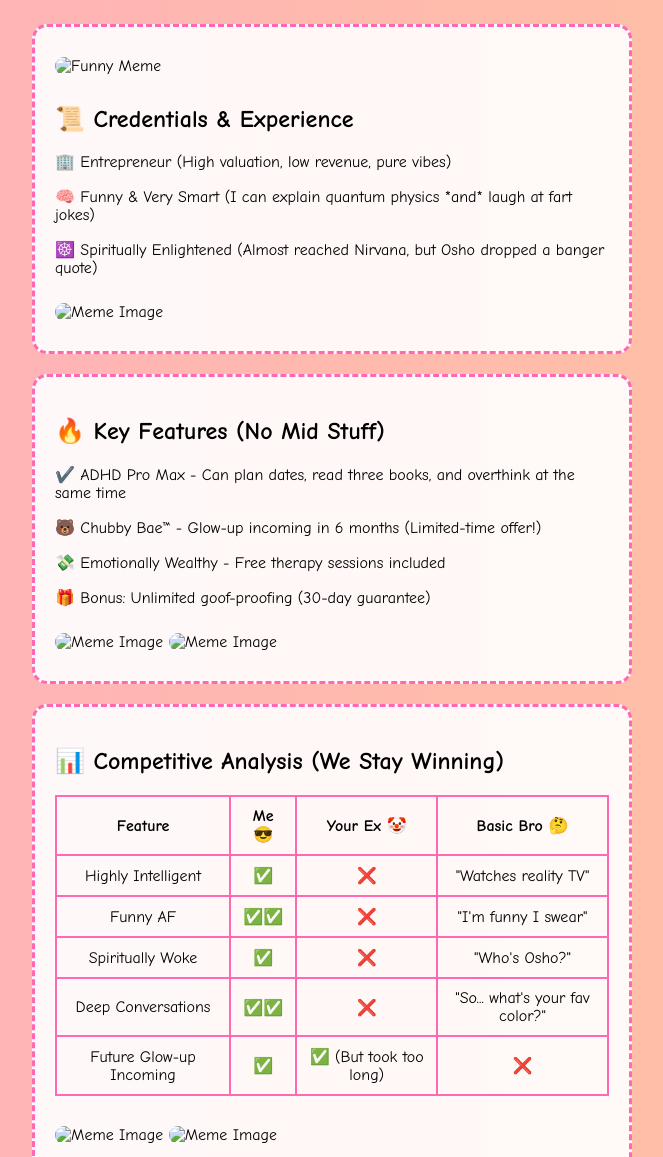
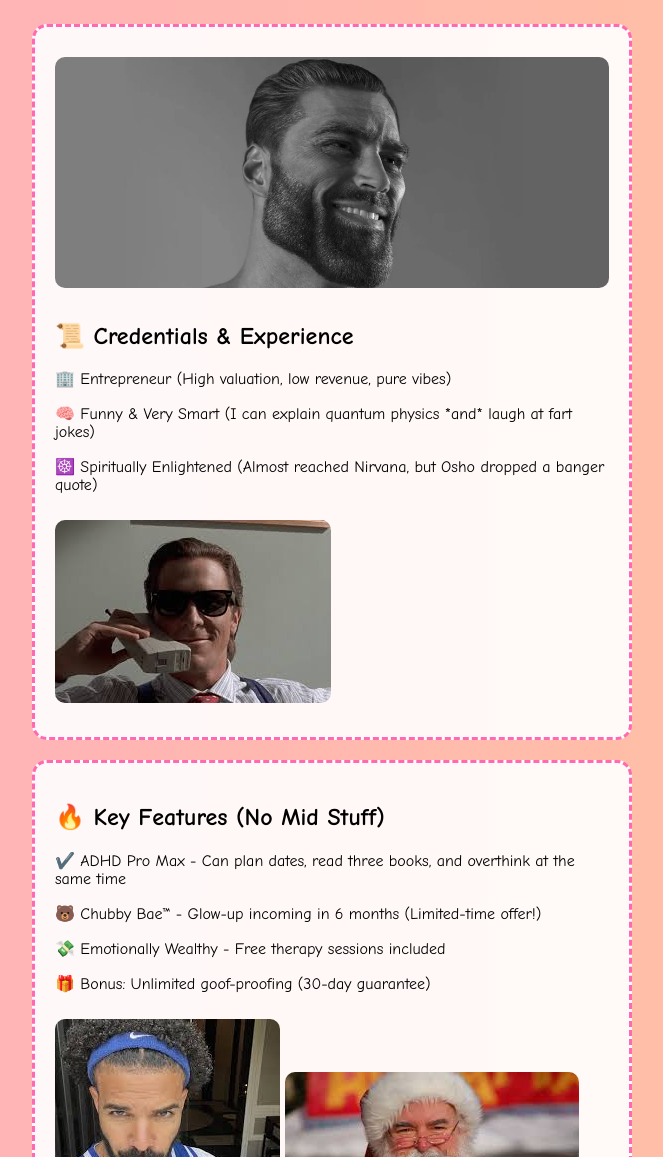
Before and after one commit to itsatharvajoshi/adad, a plain HTML site: page index.html in a window 1280 px wide. Shown: the part 143-1300 px from the top of the page, without its empty margins (308-971 px from the left). Drawn offline with Linux system fonts and the light colour scheme.

Commit message:
Update index.html

```diff
--- a/index.html
+++ b/index.html
@@ -95,12 +95,12 @@
         <h1>⚠️ Why You Should Date Me 🚨<br><small>(A Totally Not Desperate Plea)</small></h1>
 
         <div class="section">
-            <img src="your-image-1.jpg" alt="Funny Meme">
+            <img src="gigachad.webp" alt="Funny Meme">
             <h2>📜 Credentials & Experience</h2>
             <p>🏢 Entrepreneur (High valuation, low revenue, pure vibes)</p>
             <p>🧠 Funny & Very Smart (I can explain quantum physics *and* laugh at fart jokes)</p>
             <p>☸️ Spiritually Enlightened (Almost reached Nirvana, but Osho dropped a banger quote)</p>
-            <img src="your-image-2.jpg" alt="Meme Image">
+            <img src="american.jpeg" alt="Meme Image">
         </div>
 
         <div class="section">
@@ -109,8 +109,8 @@
             <p>🐻 Chubby Bae™ - Glow-up incoming in 6 months (Limited-time offer!)</p>
             <p>💸 Emotionally Wealthy - Free therapy sessions included</p>
             <p>🎁 Bonus: Unlimited goof-proofing (30-day guarantee)</p>
-            <img src="your-image-3.jpg" alt="Meme Image">
-            <img src="your-image-4.jpg" alt="Meme Image">
+            <img src="drake.jpeg" alt="Meme Image">
+            <img src="santa.jpeg" alt="Meme Image">
         </div>
 
         <div class="section">
@@ -153,8 +153,8 @@
                     <td>❌</td>
                 </tr>
             </table>
-            <img src="your-image-5.jpg" alt="Meme Image">
-            <img src="your-image-6.jpg" alt="Meme Image">
+            <img src="drake 2.jpeg" alt="Meme Image">
+            <img src="doge meme.jpeg" alt="Meme Image">
         </div>
 
         <div class="section">
@@ -164,9 +164,9 @@
         </div>
 
         <div class="cta-buttons">
-            <button class="swipe-right" onclick="alert('W rizz! 🚀 DM incoming!')">Swipe Right</button>
-            <button class="think-about-it" onclick="alert('Bffr bestie 😒 Just YOLO')">Think About It</button>
-            <button class="exit" onclick="window.location.href='https://www.youtube.com/watch?v=6S5C3QPHlSY'">Exit (Don't)</button>
+            <button class="swipe-right" onclick="alert('Lesh Gooooooo! 🚀 DM incoming!')">Swipe Right</button>
+            <button class="think-about-it" onclick="alert('Commmmoooooonnnn bestie 😒 Just YOLO')">Think About It</button>
+            <button class="exit" onclick="window.location.href='https://www.youtube.com/watch?v=dQw4w9WgXcQ'">Exit (Don't)</button>
         </div>
     </div>
 </body>
```
